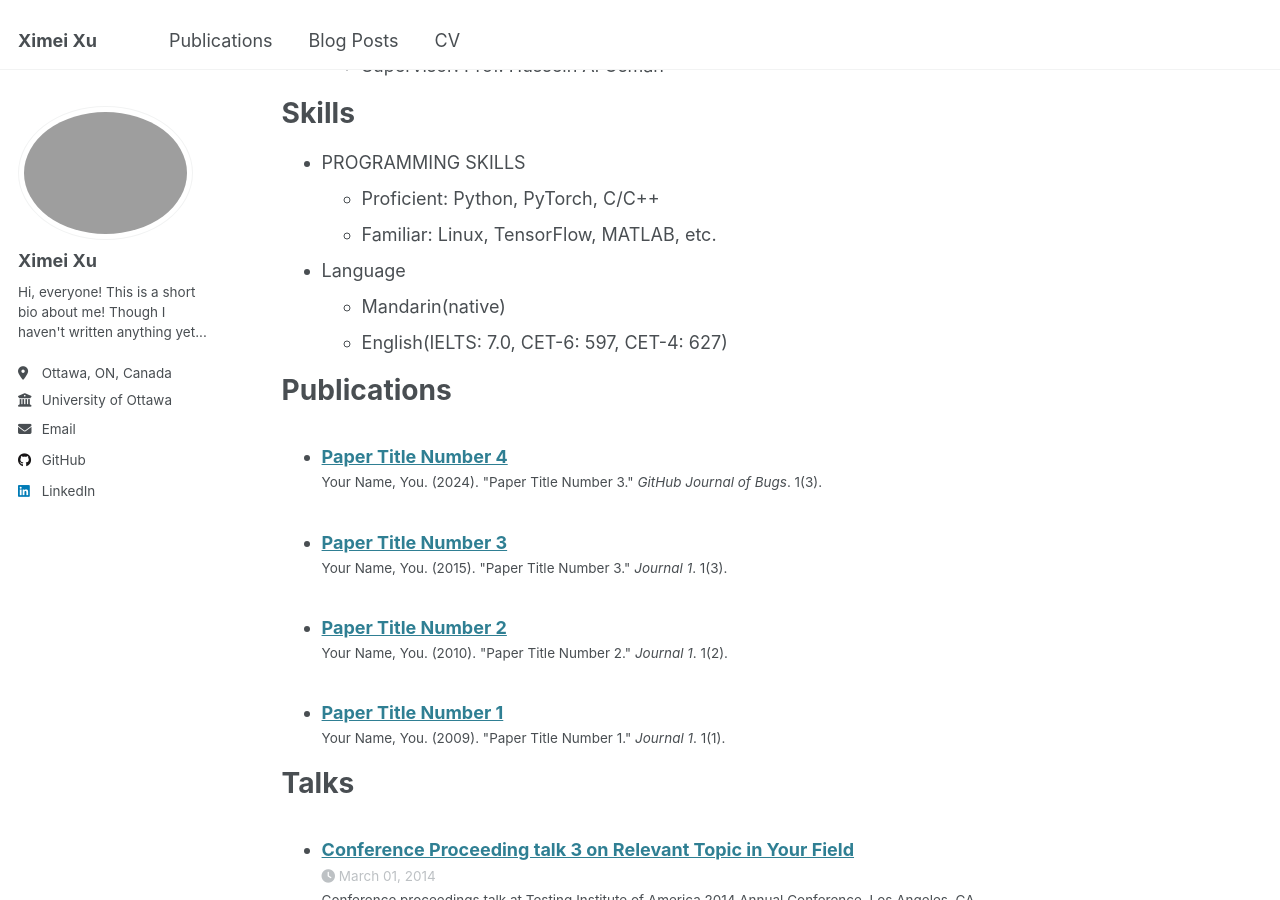
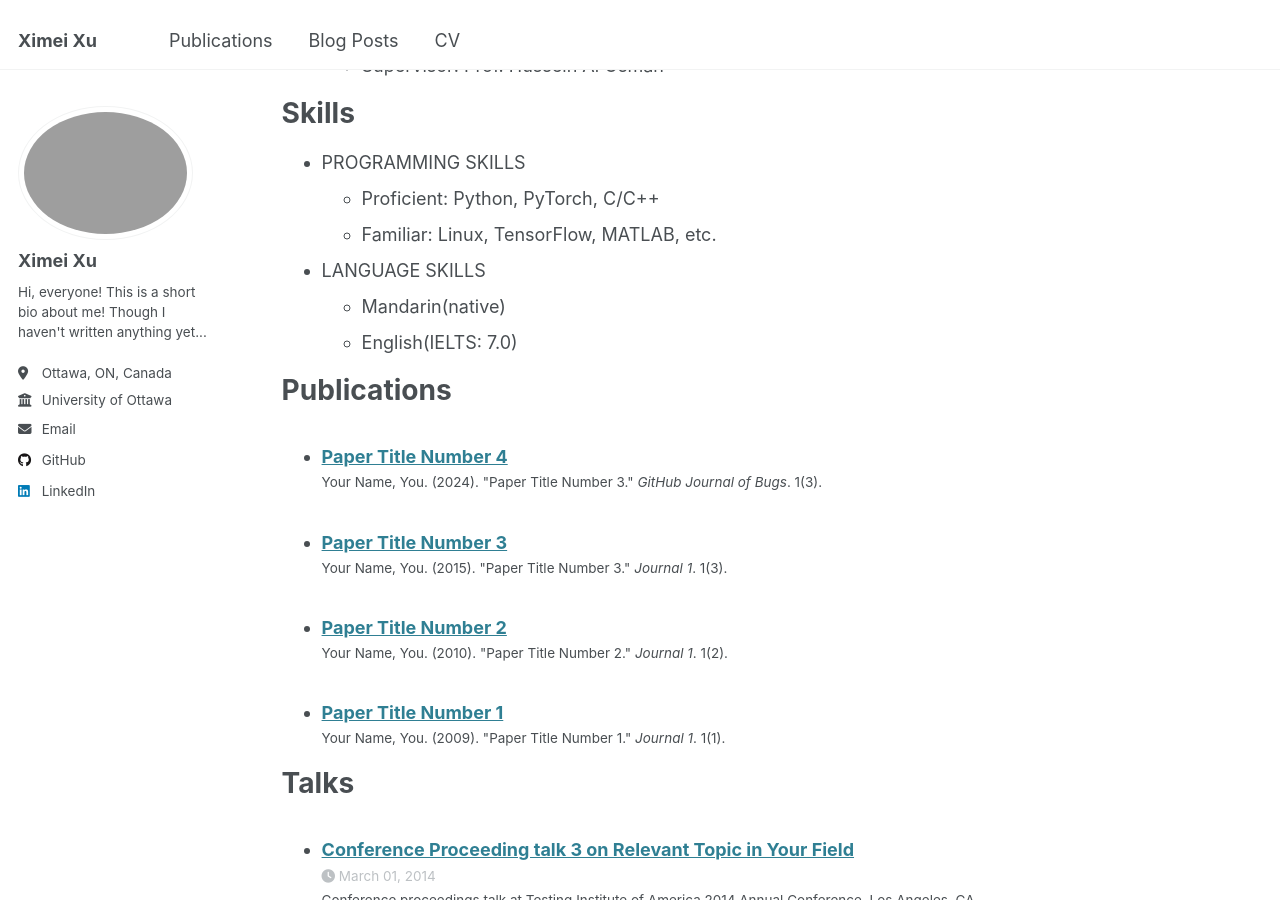
Before and after one commit to Ximei-Sommer/Ximei-Sommer, a Jekyll site: the page built from _pages/cv.md, in a window 1280 px wide and 900 px high, scrolled down 380 px. Built offline with Jekyll 4.4.1, drawn with Linux system fonts in a browser that asks for light colours.

Commit message:
Update cv.md

```diff
--- a/_pages/cv.md
+++ b/_pages/cv.md
@@ -14,20 +14,26 @@ Education
 * MSc in Computer Science Concentration in Applied Artificial Intelligence, University of Ottawa, 2026(Expected)
 * B.Eng. in Artificial Intelligence, Tianjin University, 2024
 
+
+
 Work experience
 ======
 * 2024.09 - 2025.08: Research Assistant
   * University of Ottawa
   * Supervisor: Prof. Hussein Al Osman
 
+
+
 Skills
 ======
 * PROGRAMMING SKILLS
   * Proficient: Python, PyTorch, C/C++
   * Familiar: Linux, TensorFlow, MATLAB, etc.
-* Language
+* LANGUAGE SKILLS
   * Mandarin(native)
-  * English(IELTS: 7.0, CET-6: 597, CET-4: 627)
+  * English(IELTS: 7.0)
+
+
 
 Publications
 ======
```
